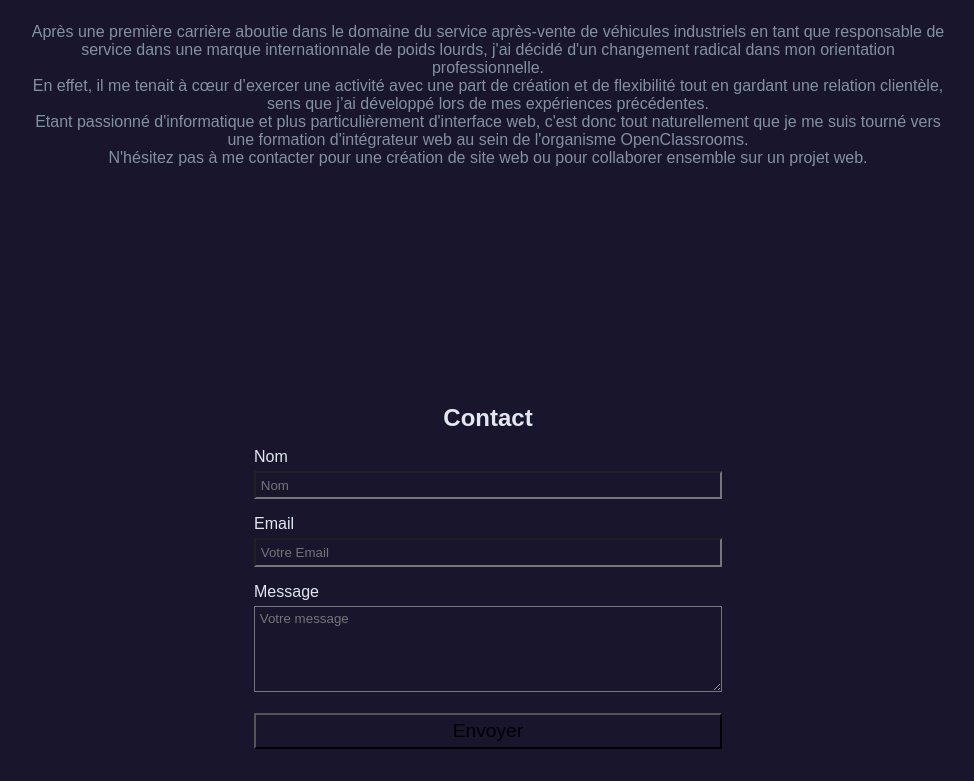
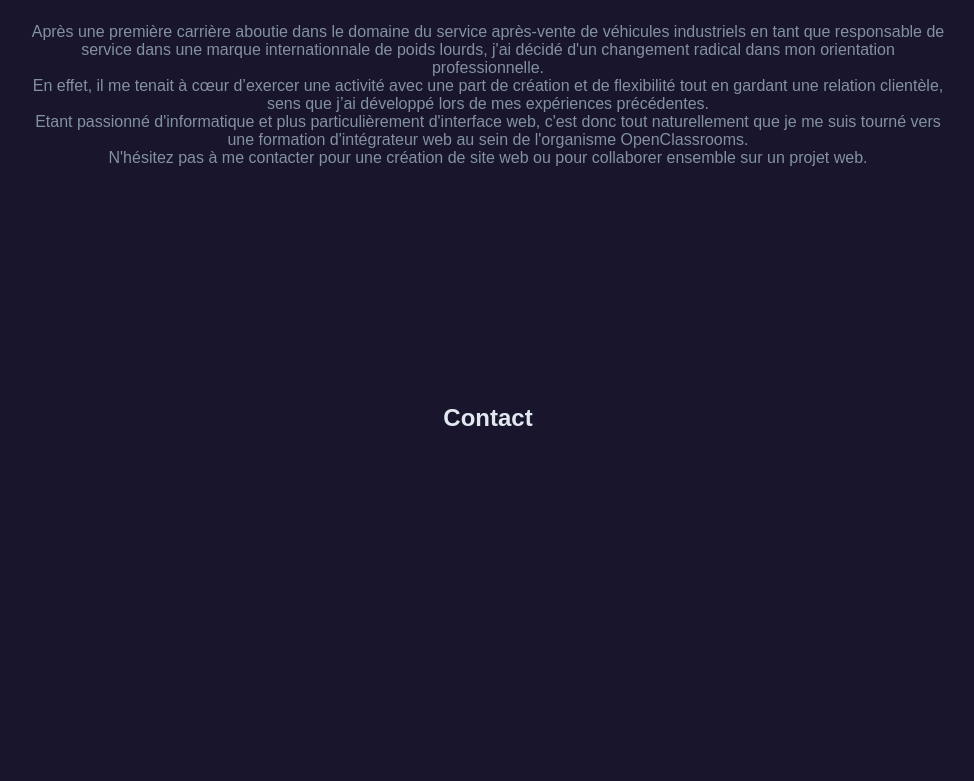
Before and after one commit to matthieu-h/portfolio, a React (Create React App) app: page / in a window 1280 px wide. Shown: the part 3374-4155 px from the top of the page, without its empty margins (152-1126 px from the left). After the commit the page ends 3806 px from the top, so only its background shows below. Built offline with nearby package versions, Linux system fonts and the light colour scheme.

Commit message:
suppression formulaire

```diff
--- a/public/index.html
+++ b/public/index.html
@@ -11,11 +11,6 @@
     <title>Matthieu Hatinguais - Développeur Front-end</title>
   </head>
   <body>
-    <form name="contact" netlify netlify-honeypot=""bot-field" hidden>
-      <input type="text" name="name" />
-      <input type="email" name="email" />
-      <textarea name="message"></textarea>
-    </form>
     <noscript>You need to enable JavaScript to run this app.</noscript>
     <div id="root"></div>
   </body>
--- a/src/components/Contact.js
+++ b/src/components/Contact.js
@@ -4,49 +4,6 @@
   return (
     <div id="contact" className="contact">
       <h2>Contact</h2>
-      <form
-        name="contact"
-        className="contact-form"
-        data-netlify="true"
-        onSubmit="submit"
-      >
-        <input type="hidden" name="form-name" value="contact" />
-        <label htmlFor="name" title="User name" id="name-label">
-          Nom
-        </label>
-        <input
-          type="text"
-          id="name"
-          className="name"
-          placeholder="Nom"
-          name="name"
-          required
-        />
-        <label htmlFor="email" title="User email" id="email-label">
-          Email
-        </label>
-        <input
-          type="email"
-          className="email"
-          placeholder="Votre Email"
-          name="email"
-          required
-        />
-        <label htmlFor="message" title="User's message" id="msg-label">
-          Message
-        </label>
-        <textarea
-          className="msg"
-          name="message"
-          placeholder="Votre message"
-          rows="5"
-          aria-labelledby="msg-label"
-          required
-        ></textarea>
-        <button type="submit" className="contact-btn">
-          Envoyer
-        </button>
-      </form>
     </div>
   );
 };
```
